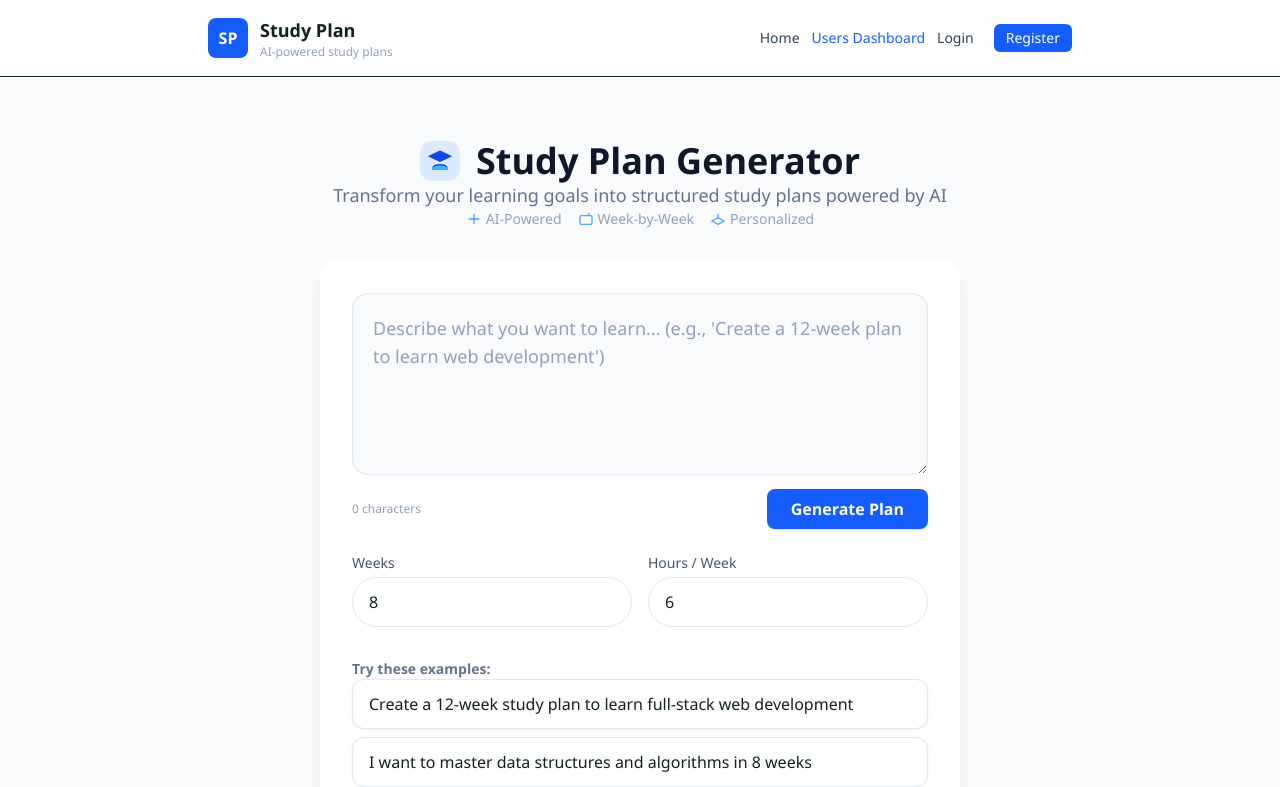
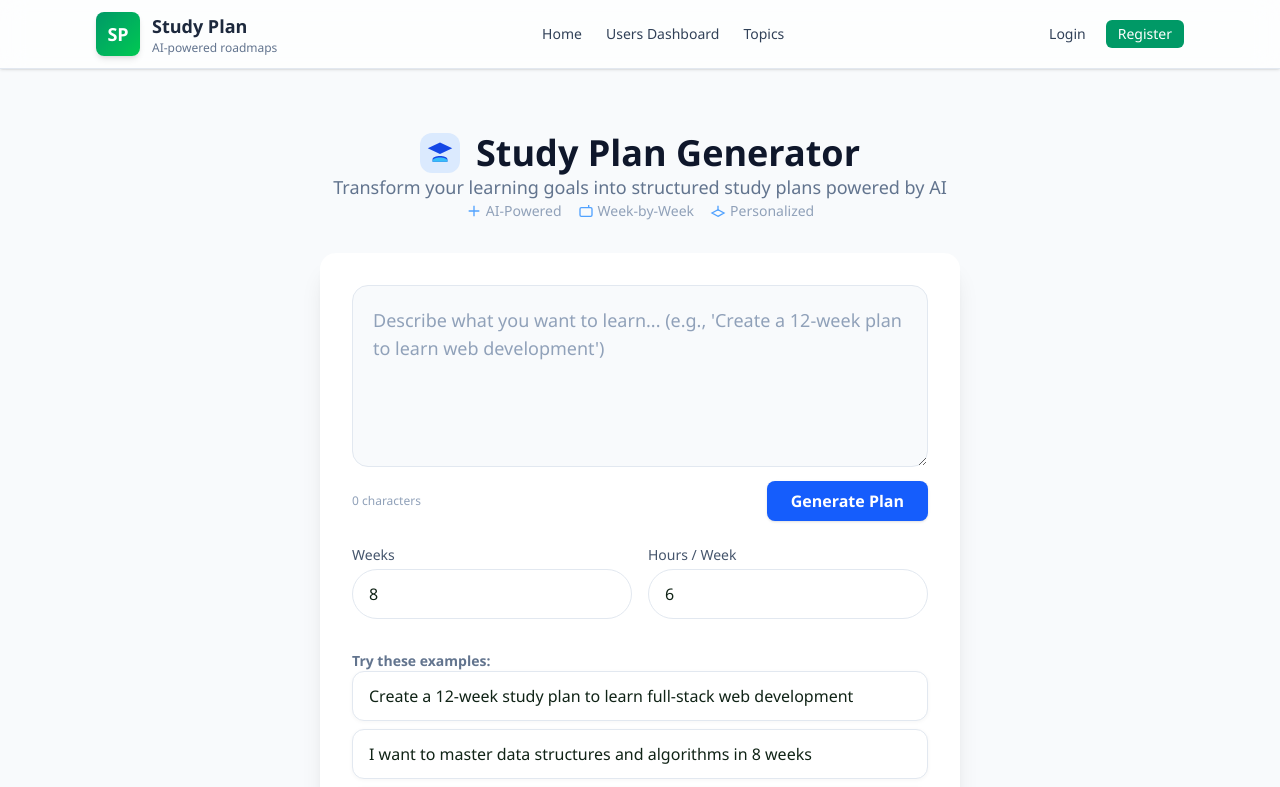
Before and after one commit to leonardojpires/ai_study, a React (Vite) app: page / in a window 1280 px wide. Shown: the top 787 px of the page. Built offline with nearby package versions, Linux system fonts and the light colour scheme.

Commit message:
feat: improved navbar design and structure

```diff
--- a/src/components/Navbar.tsx
+++ b/src/components/Navbar.tsx
@@ -1,4 +1,5 @@
 import { Link } from "react-router-dom";
+import { useState } from "react";
 
 type UserInfo = {
   name: string
@@ -11,33 +12,85 @@ type Props = {
 }
 
 export default function Navbar({ user, onLogout, onNavigate }: Props) {
+  const [mobileOpen, setMobileOpen] = useState(false);
+
   return (
-    <header className="w-full border-b bg-white/80 backdrop-blur-sm">
-      <div className="max-w-4xl mx-auto px-4 py-4 flex items-center justify-between">
+    <header className="w-full bg-white/70 backdrop-blur-md border-b border-slate-200 shadow-sm sticky top-0 z-40">
+      <div className="max-w-6xl mx-auto px-4 sm:px-6 lg:px-8 py-3 flex items-center justify-between">
+        <div className="flex items-center gap-4">
+          <Link to="/" onClick={() => { setMobileOpen(false); onNavigate('main') }} className="flex items-center gap-3">
+            <div className="w-11 h-11 rounded-lg bg-gradient-to-br from-emerald-600 to-green-500 text-white flex items-center justify-center font-extrabold text-lg shadow-md">SP</div>
+            <div className="hidden sm:flex flex-col leading-tight">
+              <span className="text-lg font-semibold text-slate-800">Study Plan</span>
+              <span className="text-xs text-slate-500">AI-powered roadmaps</span>
+            </div>
+          </Link>
+        </div>
+
+        <nav className="hidden md:flex items-center gap-6">
+          <Link to="/" onClick={() => onNavigate('main')} className="text-sm text-slate-700 hover:text-slate-900 transition">Home</Link>
+          <Link to="/dashboard" onClick={() => onNavigate('dashboard')} className="text-sm text-slate-700 hover:text-slate-900 transition">Users Dashboard</Link>
+          <Link to="/" onClick={() => onNavigate('main')} className="text-sm text-slate-700 hover:text-slate-900 transition">Topics</Link>
+        </nav>
+
         <div className="flex items-center gap-3">
-          <Link to="/" className="inline-flex items-center justify-center w-10 h-10 rounded-lg bg-blue-600 text-white font-bold cursor-pointer">SP</Link>
-          <div>
-            <h2 className="text-lg font-semibold">Study Plan</h2>
-            <p className="text-xs text-slate-400">AI-powered study plans</p>
+          <div className="hidden md:flex items-center gap-3">
+            {user ? (
+              <>
+                <button onClick={() => onNavigate('dashboard')} className="text-sm text-slate-700 hover:text-slate-900">{user.name}</button>
+                <button onClick={onLogout} className="ml-2 px-3 py-1 rounded-md bg-red-600 text-white text-sm hover:bg-red-700">Logout</button>
+              </>
+            ) : (
+              <>
+                <Link to="/login" onClick={() => onNavigate('login')} className="text-sm text-slate-700 hover:text-slate-900">Login</Link>
+                <Link to="/register" onClick={() => onNavigate('register')} className="ml-2 px-3 py-1 rounded-md bg-emerald-600 text-white text-sm hover:bg-emerald-700">Register</Link>
+              </>
+            )}
+          </div>
+
+          <button
+            className="md:hidden p-2 rounded-md bg-slate-100 hover:bg-slate-200 transition"
+            onClick={() => setMobileOpen(!mobileOpen)}
+            aria-label="Toggle menu"
+            aria-expanded={mobileOpen}
+          >
+            {mobileOpen ? (
+              <svg xmlns="http://www.w3.org/2000/svg" className="h-6 w-6 text-slate-700" fill="none" viewBox="0 0 24 24" stroke="currentColor">
+                <path strokeLinecap="round" strokeLinejoin="round" strokeWidth={2} d="M6 18L18 6M6 6l12 12" />
+              </svg>
+            ) : (
+              <svg xmlns="http://www.w3.org/2000/svg" className="h-6 w-6 text-slate-700" fill="none" viewBox="0 0 24 24" stroke="currentColor">
+                <path strokeLinecap="round" strokeLinejoin="round" strokeWidth={2} d="M4 6h16M4 12h16M4 18h16" />
+              </svg>
+            )}
+          </button>
         </div>
       </div>
 
-        <nav className="flex items-center gap-3">
-          <Link to="/" onClick={() => onNavigate('main')} className="text-sm text-slate-700 hover:text-slate-900 cursor-pointer">Home</Link>
-          <Link to="/dashboard" onClick={() => onNavigate('dashboard')} className="text-sm text-blue-600 hover:text-blue-800 cursor-pointer">Users Dashboard</Link>
+      {/* Mobile menu */}
+      {mobileOpen && (
+        <div className="md:hidden border-t border-slate-200 bg-white/95 backdrop-blur-sm">
+          <div className="max-w-6xl mx-auto px-4 py-4 flex flex-col gap-3">
+            <Link to="/" onClick={() => { setMobileOpen(false); onNavigate('main') }} className="text-sm text-slate-700 hover:text-slate-900">Home</Link>
+            <Link to="/dashboard" onClick={() => { setMobileOpen(false); onNavigate('dashboard') }} className="text-sm text-slate-700 hover:text-slate-900">Users Dashboard</Link>
+            <Link to="/" onClick={() => { setMobileOpen(false); onNavigate('main') }} className="text-sm text-slate-700 hover:text-slate-900">Topics</Link>
+
+            <div className="pt-2">
               {user ? (
                 <>
-              <span className="text-sm text-slate-600">Hi, {user.name}</span>
-              <button onClick={onLogout} className="ml-2 px-3 py-1 rounded-md bg-red-600 text-white text-sm hover:bg-red-700 cursor-pointer">Logout</button>
+                  <div className="text-sm text-slate-600">Signed in as <strong>{user.name}</strong></div>
+                  <button onClick={() => { setMobileOpen(false); onLogout(); }} className="w-full mt-2 px-3 py-2 rounded-md bg-red-600 text-white">Logout</button>
                 </>
               ) : (
                 <>
-              <Link to="/login" onClick={() => onNavigate('login')} className="text-sm text-slate-700 hover:text-slate-900 cursor-pointer">Login</Link>
-              <Link to="/register" onClick={() => onNavigate('register')} className="ml-2 px-3 py-1 rounded-md bg-blue-600 text-white text-sm hover:bg-blue-700 cursor-pointer">Register</Link>
+                  <Link to="/login" onClick={() => { setMobileOpen(false); onNavigate('login') }} className="text-sm text-slate-700 hover:text-slate-900">Login</Link>
+                  <Link to="/register" onClick={() => { setMobileOpen(false); onNavigate('register') }} className="mt-2 px-3 py-2 rounded-md bg-emerald-600 text-white inline-block">Register</Link>
                 </>
               )}
-        </nav>
             </div>
+          </div>
+        </div>
+      )}
     </header>
   )
 }
```
Lines whose indentation alone changed are shown as unchanged.
